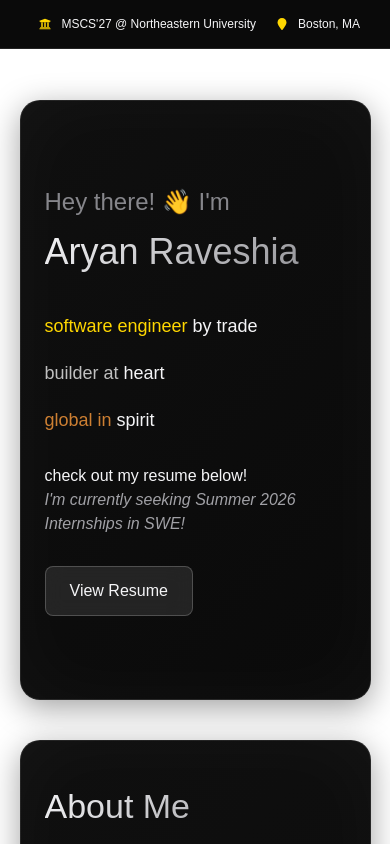
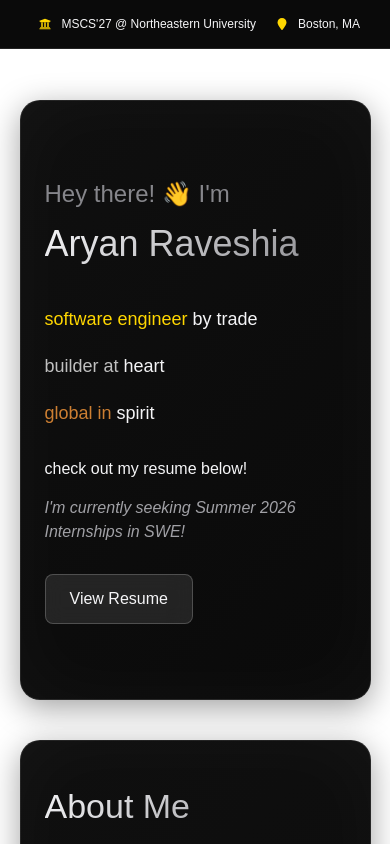
Before and after one commit to ChrisWakanda/Portfolio, a Next.js app: page /Maincontent in a window 390 px wide. Shown: the top 844 px of the page. Built offline with nearby package versions, Linux system fonts and the light colour scheme.

Commit message:
Aryan Raveshia V1.1

```diff
--- a/app/(Landingpage)/Maincontent/intro.tsx
+++ b/app/(Landingpage)/Maincontent/intro.tsx
@@ -85,8 +85,9 @@ export default function Intro() {
                             marginTop: "45px"
                         }}>
                             check out my resume below! <br />
-                            <span style={{ fontStyle: "italic", fontWeight: "100", fontSize: "16px", fontFamily: "'Montserrat', sans-serif", color: "#a1a1a6" }} id="intern-seek-message-intro">I&apos;m currently seeking Summer 2026 Internships in SWE!</span>
                         </div>
+
+                        <div style={{ fontStyle: "italic", fontWeight: "100", fontSize: "16px", fontFamily: "'Montserrat', sans-serif", color: "#a1a1a6" }} id="intern-seek-message-intro">I&apos;m currently seeking Summer 2026 Internships in SWE!</div>
 
                         <div className="intro-button-wrapper" style={{ marginTop: "15px" }}>
                             <Link href="/Docs/aryan_resume.pdf" target="_blank" rel="noopener noreferrer">
--- a/app/(Landingpage)/styles.css
+++ b/app/(Landingpage)/styles.css
@@ -55,7 +55,12 @@
 
     .intro-description {
         font-size: 16px !important;
-        margin-top: 50px !important;
+        margin-top: 40px !important;
+    }
+
+    #intern-seek-message-intro {
+        margin-top: 15px !important;
+        margin-bottom: 5px !important;
     }
 
     .intro-button-wrapper {
```
